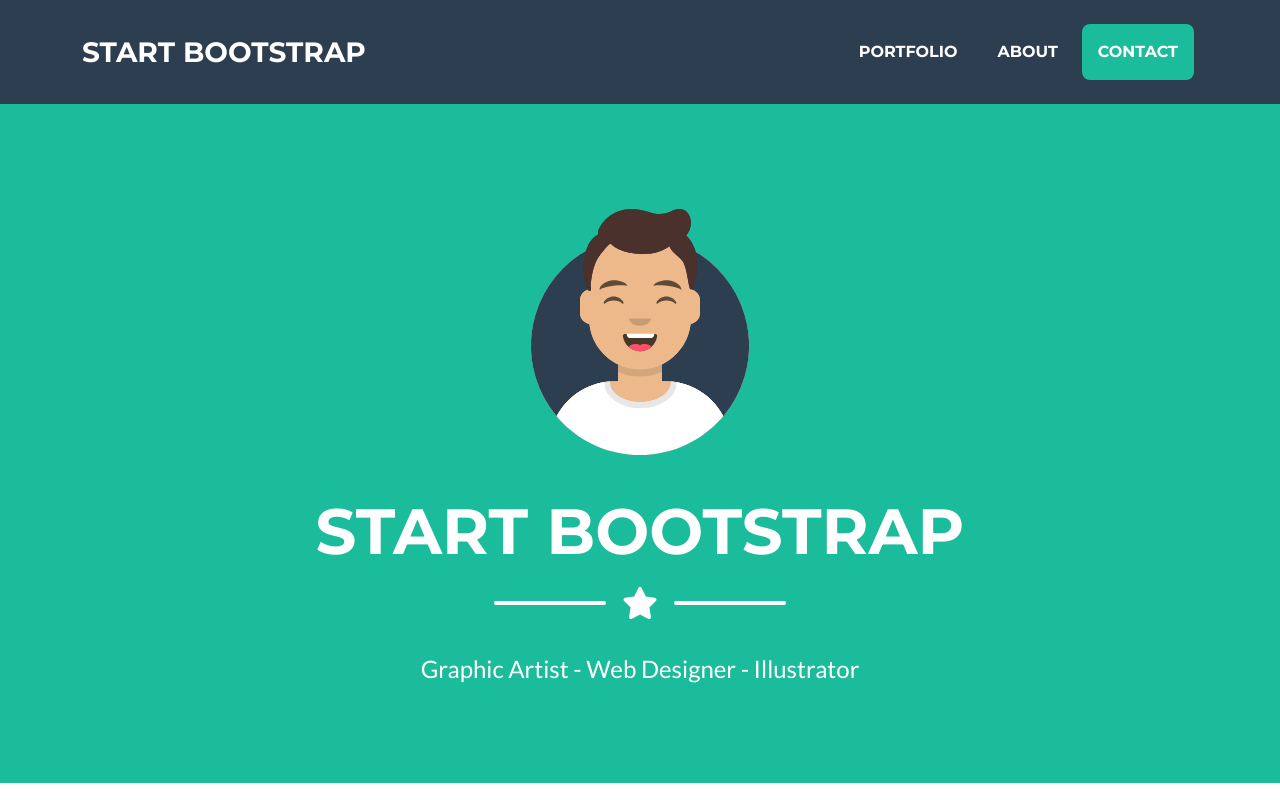
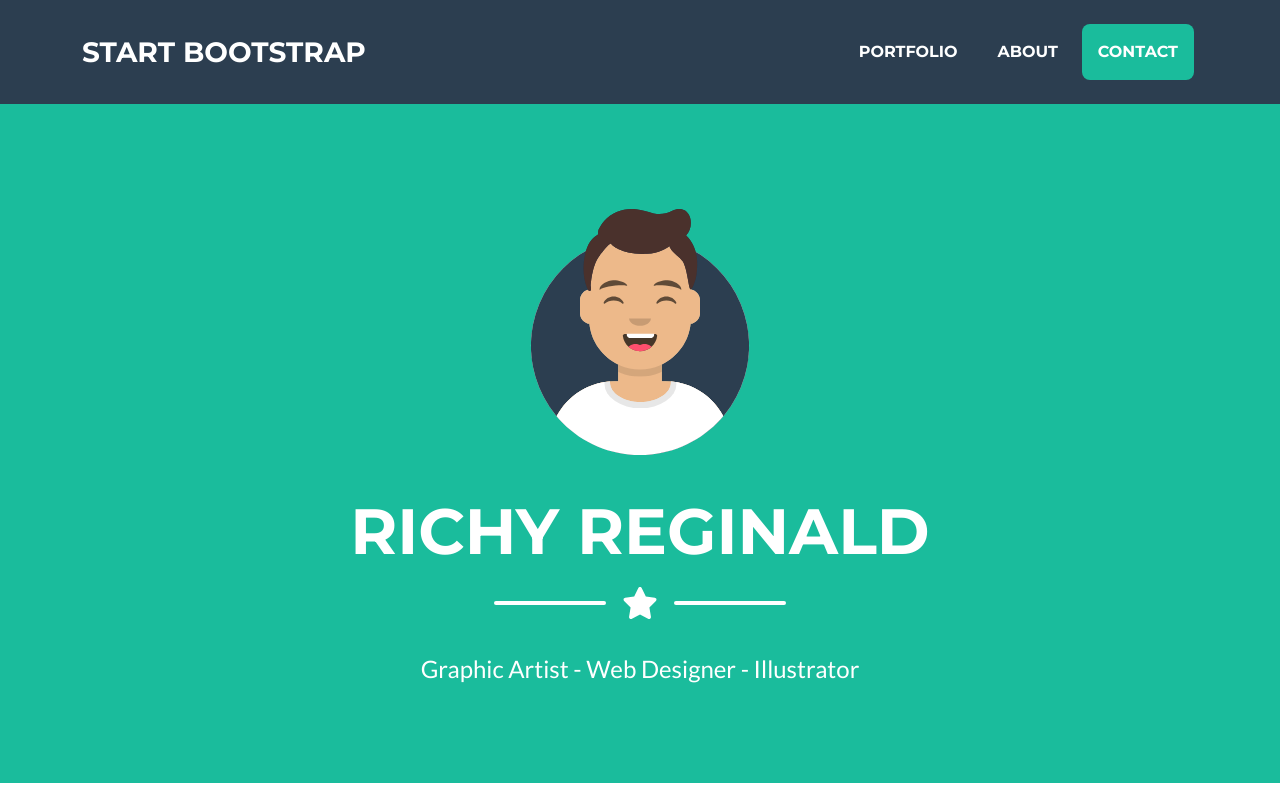
Before and after one commit to richyreginald777/richyreginald777.github.io, a plain HTML site: page index.html in a window 1280 px wide. Shown: the top 800 px of the page. Drawn offline with nearby package versions, Linux system fonts and the light colour scheme.

Commit message:
Update index.html
Tab and Website Name

```diff
--- a/index.html
+++ b/index.html
@@ -5,7 +5,7 @@
         <meta name="viewport" content="width=device-width, initial-scale=1, shrink-to-fit=no" />
         <meta name="description" content="" />
         <meta name="author" content="" />
-        <title>Freelancer - Start Bootstrap Theme</title>
+        <title>Richy's Portfolio</title>
         <!-- Favicon-->
         <link rel="icon" type="image/x-icon" href="assets/favicon.ico" />
         <!-- Font Awesome icons (free version)-->
@@ -40,7 +40,7 @@
                 <!-- Masthead Avatar Image-->
                 <img class="masthead-avatar mb-5" src="assets/img/avataaars.svg" alt="..." />
                 <!-- Masthead Heading-->
-                <h1 class="masthead-heading text-uppercase mb-0">Start Bootstrap</h1>
+                <h1 class="masthead-heading text-uppercase mb-0">RICHY REGINALD</h1>
                 <!-- Icon Divider-->
                 <div class="divider-custom divider-light">
                     <div class="divider-custom-line"></div>
```
